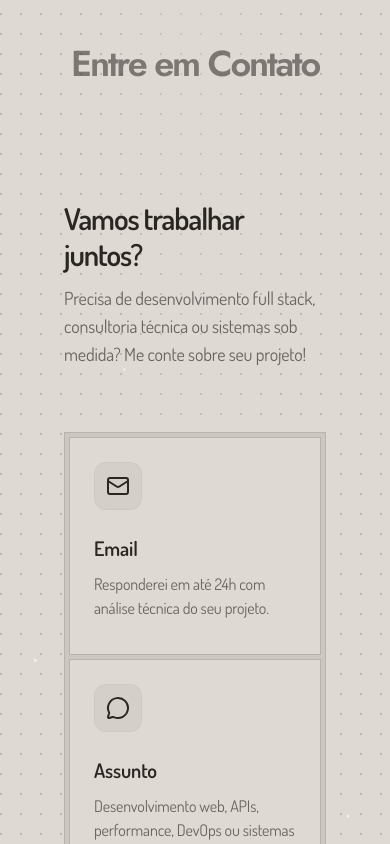
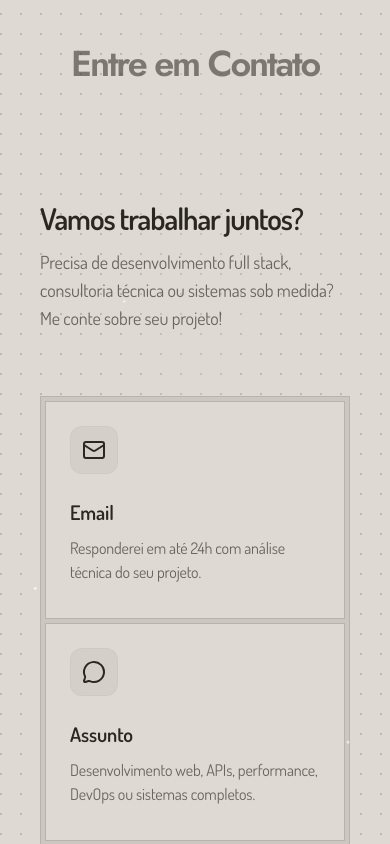
Before and after one commit to ramonespier/portfolio, a Next.js app: page / in a window 390 px wide. Shown: the part 7047-7891 px from the top of the page. Built offline with nearby package versions, Linux system fonts and the light colour scheme.

Commit message:
chore: ajuste form celular

```diff
--- a/src/components/MyBlocks/Contato/index.jsx
+++ b/src/components/MyBlocks/Contato/index.jsx
@@ -41,13 +41,13 @@ export const Contato = ({id}) => {
 
   return (
     <>
-      <h3 id={id} className="m-10 mt-45 animate-pulse text-center font-semibold font-[jost] text-4xl tracking-tighter sm:text-5xl md:text-6xl md:leading-[1.2] lg:text-5xl">
+      <h3 id={id} className=" mt-45 animate-pulse text-center font-semibold font-[jost] text-4xl tracking-tighter sm:text-5xl md:text-6xl md:leading-[1.2] lg:text-5xl">
         Entre em Contato
       </h3>
 
       <div className="flex min-h-screen m-10 items-center justify-center py-16">
 
-        <div className="mx-auto w-full max-w-(--breakpoint-xl) px-6 xl:px-0">
+        <div className="mx-auto w-full max-w-(--breakpoint-xl)  xl:px-0">
           <h2 className="mt-3 font-semibold text-3xl tracking-tight md:text-4xl">
             Vamos trabalhar juntos?
           </h2>
```
